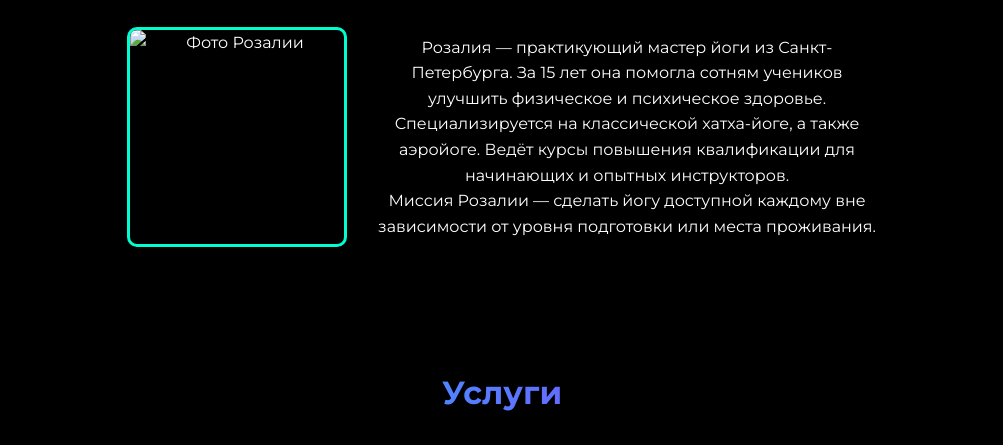
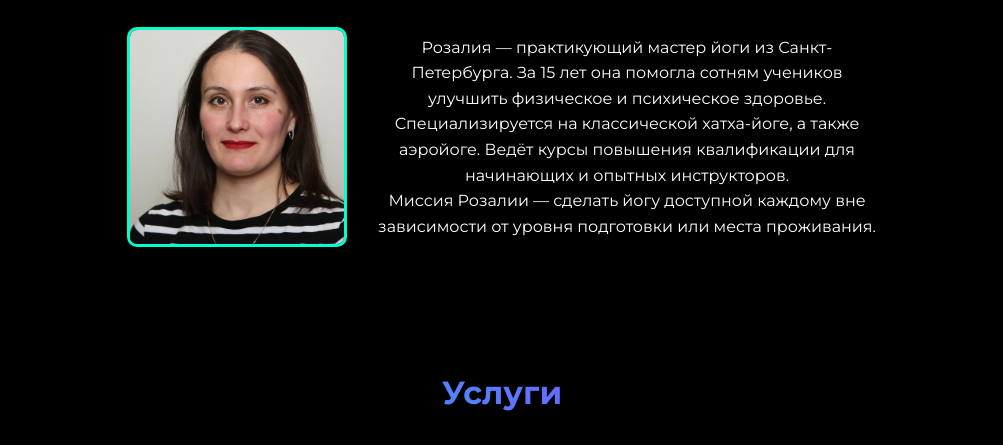
Before and after one commit to RozaliaManik/site_rozalia, a plain HTML site: page index.htm in a window 1280 px wide. Shown: the part 583-1028 px from the top of the page, without its empty margins (138-1141 px from the left). Drawn offline with Linux system fonts and the light colour scheme.

Commit message:
Update index.htm

```diff
--- a/index.htm
+++ b/index.htm
@@ -30,7 +30,7 @@
     <section id="about" class="about">
       <h2>О специалисте</h2>
       <div class="about-content">
-        <img src="images/avatar.jpg" alt="Фото Розалии" class="profile-pic" />
+        <img src="avatar.jpg" alt="Фото Розалии" class="profile-pic" />
         <div class="bio">
           <p>Розалия — практикующий мастер йоги из Санкт-Петербурга. За 15 лет она помогла сотням учеников улучшить физическое и психическое здоровье.</p>
           <p>Специализируется на классической хатха-йоге, а также аэройоге. Ведёт курсы повышения квалификации для начинающих и опытных инструкторов.</p>
```
